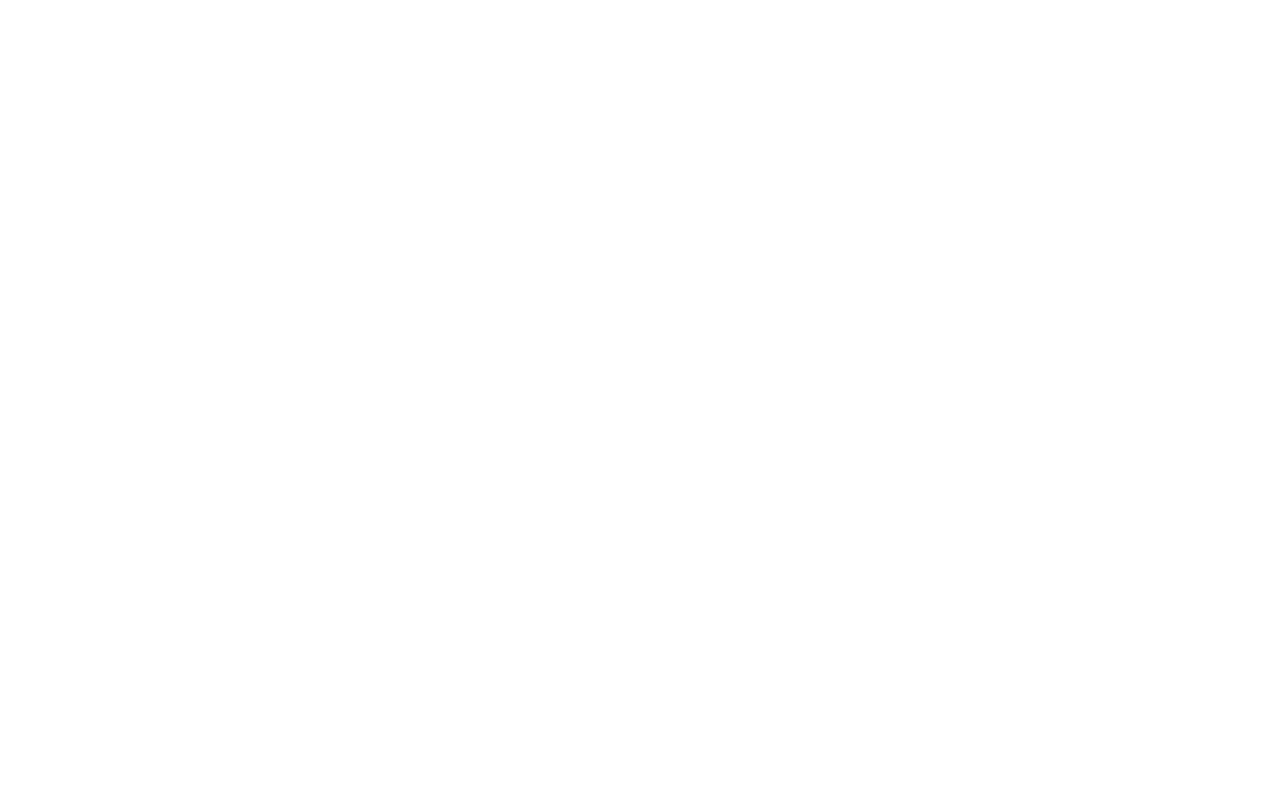
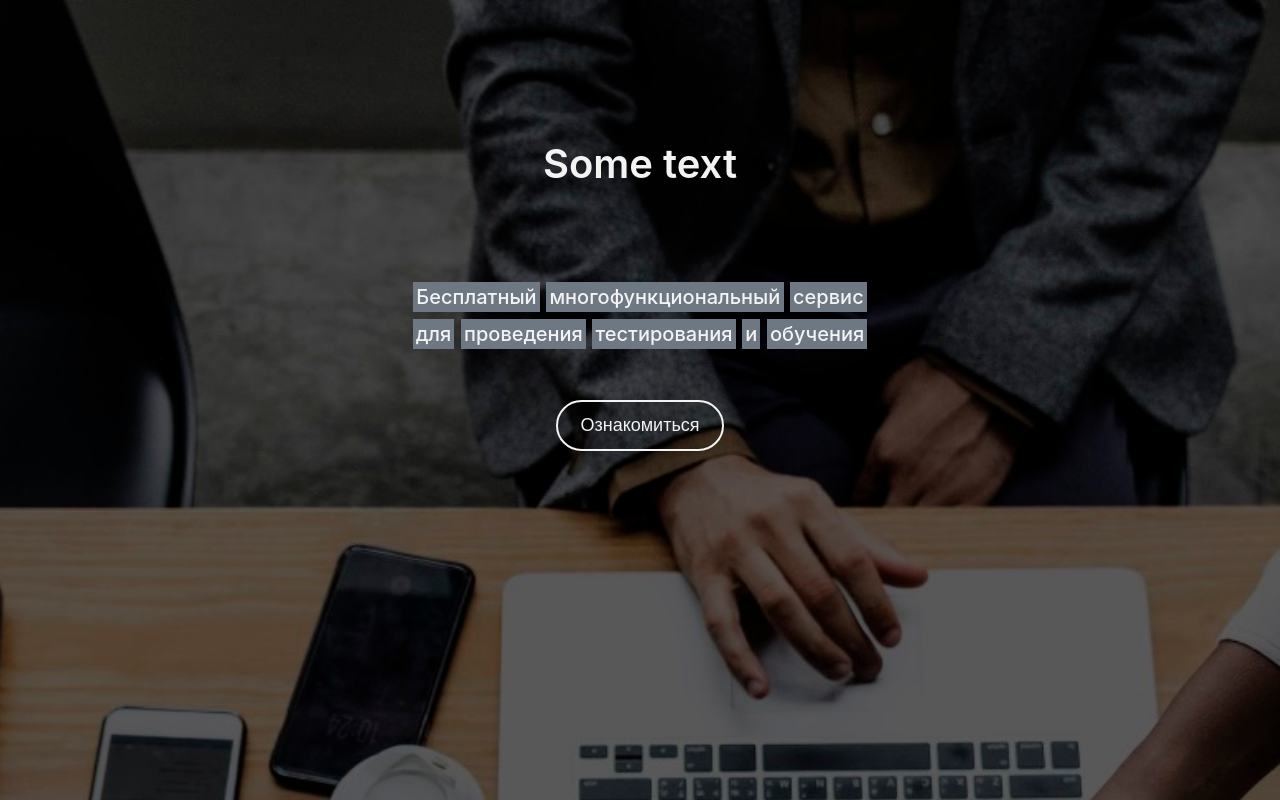
Before and after one commit to Sinkler521/educatemefrontend, a React (Create React App) app: page / in a window 1280 px wide. Before the commit this address had no page. Shown: the top 800 px of the page. Built offline with nearby package versions, Linux system fonts and the light colour scheme.

Commit message:
started to create Mainpage. Now work with FirstScreen component

```diff
--- a/src/App.css
+++ b/src/App.css
@@ -2,37 +2,26 @@
   text-align: center;
 }
 
-.App-logo {
-  height: 40vmin;
-  pointer-events: none;
+.loader {
+  border: 7px solid #f3f3f3;
+  border-top: 7px solid #9b9b9b;
+  border-radius: 50%;
+  width: 50px;
+  height: 50px;
+  -webkit-animation: spin 2s linear infinite;
+  animation: spin 2s linear infinite;
 }
 
-@media (prefers-reduced-motion: no-preference) {
-  .App-logo {
-    animation: App-logo-spin infinite 20s linear;
-  }
+.loader_container {
+  width: 50px;
+  height: 50px;
+  margin: 25% auto;
 }
 
-.App-header {
-  background-color: #282c34;
-  min-height: 100vh;
-  display: flex;
-  flex-direction: column;
-  align-items: center;
-  justify-content: center;
-  font-size: calc(10px + 2vmin);
-  color: white;
+.loader-parent-container {
+  width: 98%;
+  height: auto;
+  border-radius: 5px;
+  background: #fff;
+  padding: 20px 20px;
 }
-
-.App-link {
-  color: #61dafb;
-}
-
-@keyframes App-logo-spin {
-  from {
-    transform: rotate(0deg);
-  }
-  to {
-    transform: rotate(360deg);
-  }
-}
--- a/src/App.js
+++ b/src/App.js
@@ -6,6 +6,9 @@ import translationsConfig from "./translations/translationsConfig";
 import {messages} from "./translations/languages/messages";
 import {IntlProvider} from "react-intl";
 import {Routes, Route} from "react-router";
+
+// Components
+import {Mainpage} from "./components/mainpage/Mainpage";
 
 export default function App(){
     const [host, setHost] = useState(process.env.host)
@@ -30,7 +33,7 @@ export default function App(){
             <div className="App">
                 <IntlProvider locale={translationsConfig.CURRENTLANGUAGE} defaultLocale={translationsConfig.CURRENTLANGUAGE} messages={currentMessages}>
                     <Routes>
-                        {/*<Route path="/" element={<Mainpage changeLanguage={changeLanguage} host={host}/>} />*/}
+                        <Route path="/" element={<Mainpage changeLanguage={changeLanguage} host={host}/>} />
                         {/*<Route path="/login" element={<Login host={host}/>}/>*/}
                     </Routes>
                 </IntlProvider>
--- /dev/null
+++ b/src/components/header/Header.js
@@ -0,0 +1,10 @@
+import React, {useState, useEffect} from "react";
+
+export const Header = (props) => {
+
+    return (
+        <>
+
+        </>
+    )
+}
--- /dev/null
+++ b/src/components/mainpage/Mainpage.js
@@ -0,0 +1,11 @@
+import React, {useState, useEffect} from "react";
+import {FirstScreen} from "./firstscreen/FirstScreen";
+
+export const Mainpage = (props) => {
+
+    return (
+        <>
+            <FirstScreen/>
+        </>
+    )
+}
--- /dev/null
+++ b/src/components/mainpage/firstscreen/FirstScreen.js
@@ -0,0 +1,75 @@
+import React, {useState, useEffect, useRef} from "react";
+import ReactDOM from 'react-dom';
+import {Header} from '../../header/Header'
+import './firstcreen.css'
+
+export const FirstScreen = (props) => {
+
+    // useEffect(() => {
+    //     const newHeader = document.createElement('h1');
+    //     const container = document.getElementById('header-container')
+    //     newHeader.id = 'firstscreen-header';
+    //     container.appendChild(newHeader);
+    //
+    //     animateHeader(['Курсы различной сложности', 'Отслеживание прогресса', 'Контроль качества обучения'])
+    // }, []);
+    //
+    // const animateHeader = (stringsArray) => {
+    //     let currentStringIndex = 0;
+    //     let currentLetterIndex = 0;
+    //     let header = document.getElementById('firstscreen-header')
+    //
+    //     const type = () => {
+    //         if (currentLetterIndex <= stringsArray[currentStringIndex].length) {
+    //             header.innerText = `${stringsArray[currentStringIndex].slice(0, currentLetterIndex)}|`;
+    //             currentLetterIndex++;
+    //             setTimeout(type, 120);
+    //         } else {
+    //             setTimeout(erase, 2300);
+    //         }
+    //     };
+    //
+    //     const erase = () => {
+    //         if (currentLetterIndex >= 1) {
+    //             header.innerText = `${stringsArray[currentStringIndex].slice(0, currentLetterIndex)}|`;
+    //             currentLetterIndex--;
+    //             setTimeout(erase, 60);
+    //         } else {
+    //             currentStringIndex = (currentStringIndex + 1) % stringsArray.length;
+    //             setTimeout(type, 200);
+    //         }
+    //     };
+    //
+    //     type();
+    // };
+
+    const handleScroll = () => {
+        window.scrollTo({
+            top: window.innerHeight,
+            behavior: 'smooth'
+        });
+    };
+
+    return (
+        <div className="firstscreen-container">
+            <Header/>
+            <div id="firstscreen-content">
+                <div id="firstscreen-header-container">
+                    <h1 id="firstscreen-header">Some text</h1>
+                </div>
+                <p>
+                    <span className="firstscreen-span">Бесплатный</span>
+                    <span className="firstscreen-span">многофункциональный</span>
+                    <span className="firstscreen-span">сервис</span>
+                    <span className="firstscreen-span">для</span>
+                    <span className="firstscreen-span">проведения</span>
+                    <span className="firstscreen-span">тестирования</span>
+                    <span className="firstscreen-span">и</span>
+                    <span className="firstscreen-span">обучения</span>
+                </p>
+                <button id="firstscreen-button" onClick={handleScroll}>Ознакомиться</button>
+            </div>
+
+        </div>
+    );
+};
--- /dev/null
+++ b/src/components/mainpage/firstscreen/firstcreen.css
@@ -0,0 +1,60 @@
+.firstscreen-container{
+    width: 100%;
+    display: flex;
+    flex-direction: column;
+    align-items: center;
+    background-image: url("home.jpg");
+    background-size: cover;
+    background-position: center center;
+    min-height: 300vh;
+}
+
+#firstscreen-content{
+    width: 40%;
+    padding-top: 4rem;
+    padding-bottom: 4rem;
+}
+
+#firstscreen-header{
+    color: #f3f3f3;
+    font-weight: 600;
+    font-size: 40px;
+    text-align: center;
+}
+
+#firstscreen-header-container{
+    width: 100%;
+    padding-top: 3rem;
+    padding-bottom: 3rem;
+}
+#firstscreen-content p {
+    max-width: 500px;
+    margin-left: auto;
+    margin-right: auto;
+}
+
+.firstscreen-span{
+    padding: 0.2rem;
+    color: #f3f3f3;
+    font-size: 20px;
+    font-weight: 500;
+    background-color: #6e7883;
+    margin: 0.2rem;
+    display: inline-block;
+}
+
+#firstscreen-button{
+    background-color: transparent;
+    border: 2px solid #f3f3f3;
+    border-radius: 3rem;
+    padding: 0.8rem 1.4rem;
+    color: #f3f3f3;
+    font-size: 18px;
+    margin-top: 2rem;
+    cursor: pointer;
+    transition: all 0.2s ease-in;
+}
+#firstscreen-button:hover{
+    background-color: #f3f3f3;
+    color: #8c8c8c;
+}
```
Also changed, not shown: src/components/loader/Loader.js (added, +13 -0 lines), src/components/mainpage/firstscreen/home.jpg (added).
